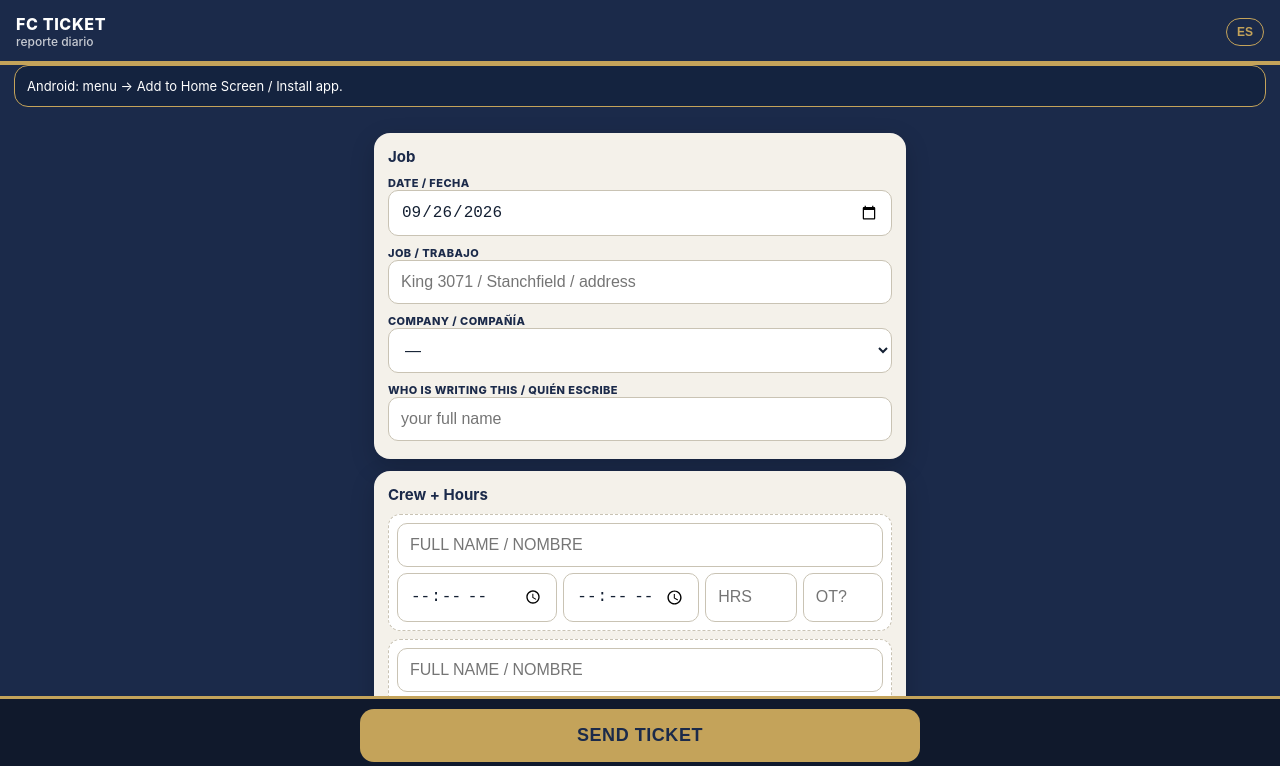
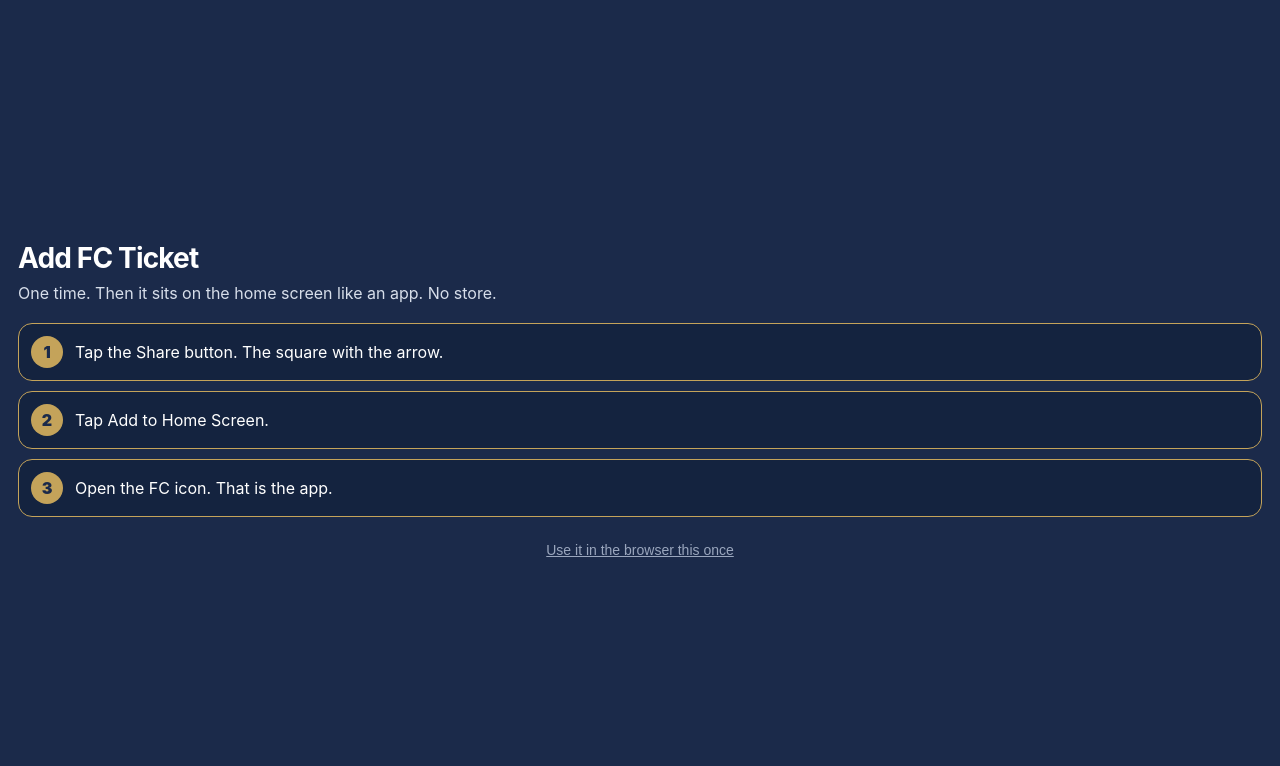
Before and after one commit to aboveandbeyondcw-cpu/aboveandbeyondcw-cpu.github.io, a plain HTML site: page index.html in a window 1280 px wide. Shown: the top 766 px of the page. Drawn offline with Linux system fonts and the light colour scheme.

Commit message:
Install gate: one add, then it is an app

```diff
--- a/index.html
+++ b/index.html
@@ -75,14 +75,37 @@
   .bad { color: #ffb3b3; }
   .photos { display: flex; gap: 8px; flex-wrap: wrap; margin-top: 8px; }
   .photos img { width: 72px; height: 72px; object-fit: cover; border-radius: 10px; border: 2px solid #fff; }
-  .cam {
-    display: flex; align-items: center; justify-content: center;
-    width: 72px; height: 72px; border-radius: 10px; background: var(--navy); color: var(--gold);
-    font-weight: 800; font-size: 28px;
+  .gate {
+    position: fixed; inset: 0; z-index: 50;
+    background: var(--navy); color: #fff;
+    padding: calc(24px + env(safe-area-inset-top)) 18px calc(24px + env(safe-area-inset-bottom));
+    display: flex; flex-direction: column; justify-content: center;
   }
+  .gate h1 { margin: 0 0 8px; font-size: 28px; letter-spacing: -0.03em; }
+  .gate p { margin: 0 0 18px; color: #d7deea; font-size: 16px; line-height: 1.35; }
+  .step { display: flex; gap: 12px; align-items: center; background: #14233f; border: 1px solid var(--gold); border-radius: 14px; padding: 12px; margin-bottom: 10px; }
+  .num { width: 32px; height: 32px; border-radius: 999px; background: var(--gold); color: var(--navy); font-weight: 900; display: flex; align-items: center; justify-content: center; flex: none; }
+  .installBtn {
+    width: 100%; background: var(--gold); color: var(--navy); border: 0;
+    font-weight: 900; font-size: 18px; border-radius: 14px; padding: 16px; margin-top: 8px;
+  }
+  .skip { display: block; width: 100%; background: none; border: 0; color: #9aa6bd; margin-top: 14px; font-size: 14px; text-decoration: underline; }
 </style>
 </head>
 <body>
+<div class="gate" id="gate">
+  <h1 id="gateTitle">Add FC Ticket</h1>
+  <p id="gateLead">One time. Then it sits on the home screen like an app. No store.</p>
+  <div id="androidBox" style="display:none">
+    <button class="installBtn" id="installBtn" type="button">INSTALL</button>
+  </div>
+  <div id="iosBox">
+    <div class="step"><div class="num">1</div><div id="s1">Tap the Share button. The square with the arrow.</div></div>
+    <div class="step"><div class="num">2</div><div id="s2">Tap Add to Home Screen.</div></div>
+    <div class="step"><div class="num">3</div><div id="s3">Open the FC icon. That is the app.</div></div>
+  </div>
+  <button class="skip" id="skipBtn" type="button">Use it in the browser this once</button>
+</div>
 <header>
   <div class="brand">FC TICKET<small>reporte diario</small></div>
   <button class="ghost" id="langBtn" type="button">ES</button>
@@ -250,13 +273,38 @@ async function sendTicket(){
   msg.className = 'msg ok';
   msg.textContent = 'Copied. Paste it in the text thread.';
 }
+function showApp(){ document.getElementById('gate').style.display = 'none'; }
+let deferredPrompt = null;
+window.addEventListener('beforeinstallprompt', (e) => {
+  e.preventDefault();
+  deferredPrompt = e;
+  androidBox.style.display = 'block';
+  iosBox.style.display = 'none';
+});
+installBtn.onclick = async () => {
+  if (!deferredPrompt) return;
+  deferredPrompt.prompt();
+  await deferredPrompt.userChoice;
+  deferredPrompt = null;
+};
+skipBtn.onclick = () => { sessionStorage.setItem('fc-skip-install','1'); showApp(); };
+function gateCopy(){
+  const es = lang === 'es';
+  gateTitle.textContent = es ? 'Pon FC Ticket' : 'Add FC Ticket';
+  gateLead.textContent = es
+    ? 'Una vez. Luego queda en la pantalla como una app.'
+    : 'One time. Then it sits on the home screen like an app. No store.';
+  s1.textContent = es ? 'Toca Compartir. El cuadrado con la flecha.' : 'Tap the Share button. The square with the arrow.';
+  s2.textContent = es ? 'Toca Agregar a pantalla de inicio.' : 'Tap Add to Home Screen.';
+  s3.textContent = es ? 'Abre el icono FC. Esa es la app.' : 'Open the FC icon. That is the app.';
+  skipBtn.textContent = es ? 'Usarlo en el navegador esta vez' : 'Use it in the browser this once';
+  installBtn.textContent = es ? 'INSTALAR' : 'INSTALL';
+}
 function hint(){
-  const ua = navigator.userAgent || '';
-  const ios = /iPhone|iPad|iPod/.test(ua);
   const standalone = window.matchMedia('(display-mode: standalone)').matches || window.navigator.standalone;
-  if(standalone) return;
-  installHint.style.display = 'block';
-  installHint.innerHTML = ios ? i18n[lang].hintIos : i18n[lang].hintAnd;
+  if (standalone || sessionStorage.getItem('fc-skip-install') === '1') showApp();
+  else document.getElementById('gate').style.display = 'flex';
+  gateCopy();
 }
 function setLang(){
   langBtn.textContent = lang === 'en' ? 'ES' : 'EN';
```
